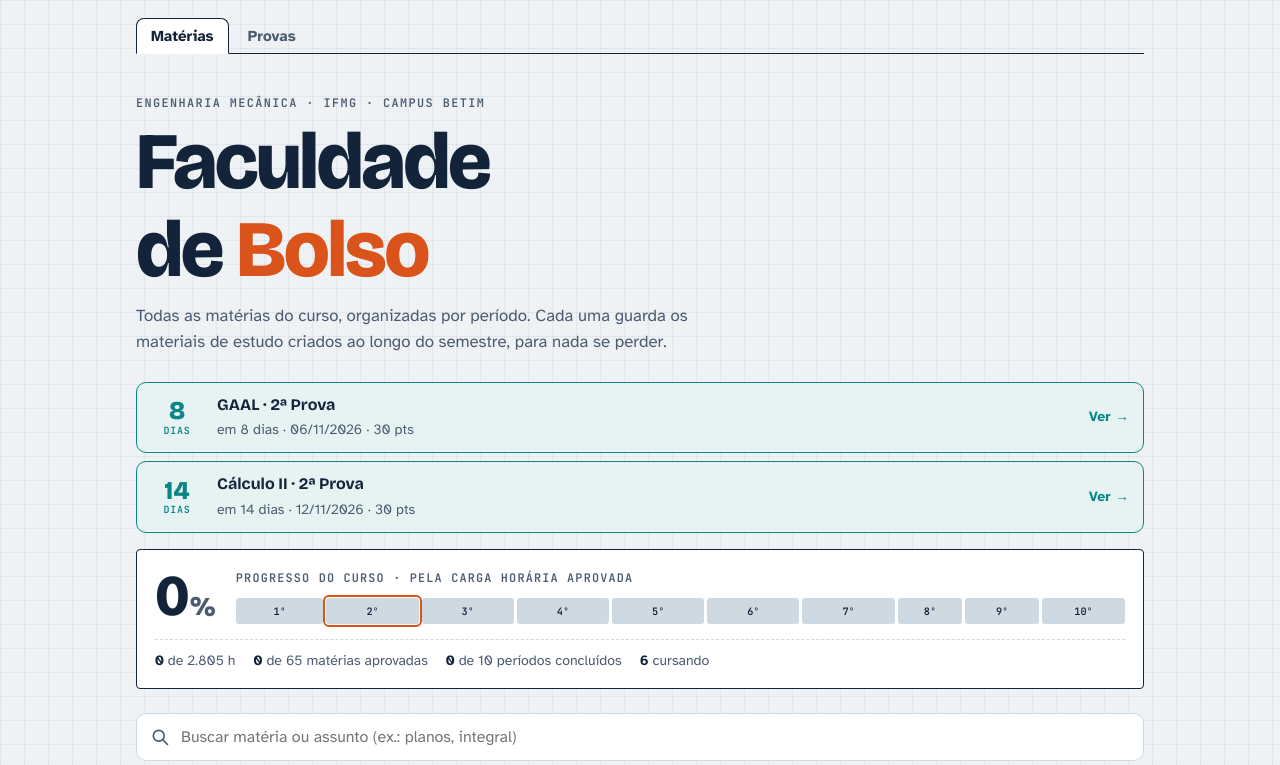
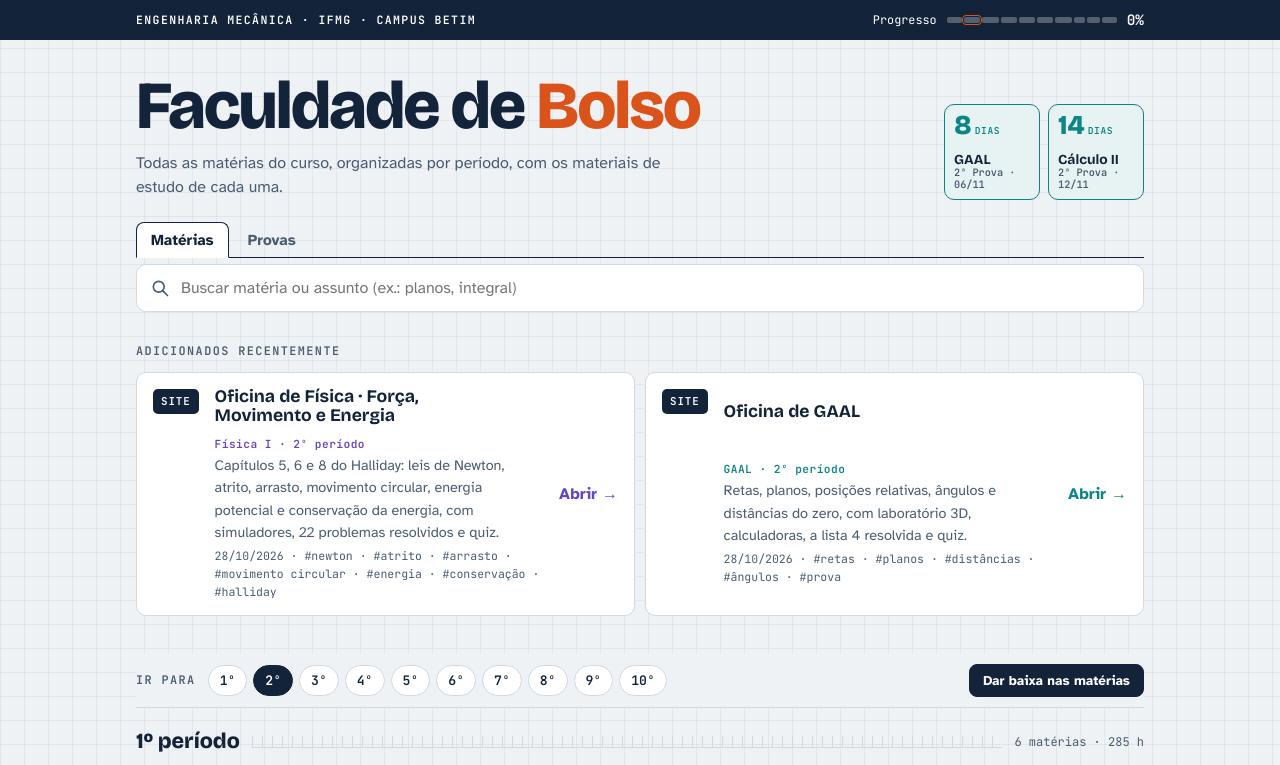
Before and after one commit to GuisBraz/Faculdade-de-bolso, a plain HTML site: page index.html in a window 1280 px wide. Shown: the top 765 px of the page. Drawn offline with nearby package versions, Linux system fonts and the light colour scheme.

Commit message:
Reorganiza o topo do hub
Faixa superior com curso e progresso minimalista, título acima de tudo,
alertas de prova em quadrados no canto superior direito e abas abaixo.

Co-Authored-By: Claude Opus 5.5 <noreply@anthropic.com>
Claude-Session: https://claude.ai/code/session_01EwjpRZMqSCHUJYT5YrUJ5W

```diff
--- a/index.html
+++ b/index.html
@@ -37,10 +37,22 @@ a{color:inherit}
 .eyebrow{font-family:var(--f-mono);font-size:.74rem;letter-spacing:.12em;text-transform:uppercase;color:var(--ink2);font-weight:600}
 
 /* topo */
-.top{padding-block:40px 26px}
-.top h1{font-size:clamp(2.6rem,9vw,5rem);font-weight:800;letter-spacing:-.03em;margin-top:6px}
+.topbar{background:var(--ink);color:var(--sheet)}
+.tbin{display:flex;align-items:center;justify-content:space-between;gap:16px;padding-block:9px;flex-wrap:wrap}
+.tbc{font-family:var(--f-mono);font-size:.72rem;letter-spacing:.12em;text-transform:uppercase;font-weight:600}
+.mini{display:flex;align-items:center;gap:10px;text-decoration:none;color:inherit;font-family:var(--f-mono);font-size:.74rem}
+.mini b{font-size:.9rem;font-variant-numeric:tabular-nums}
+.mbar{display:flex;gap:2px;width:170px;height:6px}
+.mbar i{display:block;height:100%;border-radius:2px;background:color-mix(in srgb,var(--sheet) 28%,transparent);overflow:hidden;position:relative}
+.mbar i em{position:absolute;inset:0 auto 0 0;background:var(--ok)}
+.mbar i.cur{outline:1.5px solid var(--accent);outline-offset:1px}
+.mini .rp{color:#FF8C80;white-space:nowrap}
+.top{padding-block:30px 22px;display:flex;align-items:flex-end;justify-content:space-between;gap:20px;flex-wrap:wrap}
+.tt{min-width:0}
+.top h1 a{text-decoration:none;color:inherit}
+.top h1{font-size:clamp(2.3rem,6.5vw,4.2rem);font-weight:800;letter-spacing:-.03em}
 .top h1 span{color:var(--accent)}
-.top p{color:var(--ink2);max-width:52ch;margin:.6rem 0 0;font-size:1.05rem}
+.top p{color:var(--ink2);max-width:52ch;margin:.4rem 0 0;font-size:1rem}
 .stamp{border:1.5px solid var(--ink);background:var(--sheet);font-family:var(--f-mono);font-size:.78rem;min-width:220px}
 .stamp div{display:grid;grid-template-columns:auto 1fr;gap:12px;padding:6px 12px;border-top:1px solid var(--line)}
 .stamp div:first-child{border-top:0}
@@ -157,21 +169,22 @@ details.periodo h2{color:var(--ink2)}
 .pill{font-family:var(--f-mono);font-size:.68rem;font-weight:600;letter-spacing:.08em;text-transform:uppercase;background:var(--accent);color:var(--sheet);padding:3px 8px;border-radius:999px;white-space:nowrap}
 body::before{content:"";position:fixed;inset:0 0 auto;height:env(safe-area-inset-top,0px);z-index:10;background:var(--paper)}
 @media (max-width:480px){.ruler{flex-wrap:wrap}.ruler .ticks{display:none}.ruler .ct{width:100%}}
-.tabs{display:flex;gap:4px;padding-block:18px 0;border-bottom:1.5px solid var(--ink)}
+.tabs{display:flex;gap:4px;padding-block:0;margin-bottom:6px;border-bottom:1.5px solid var(--ink)}
 .tabs a{font:700 .95rem var(--f-body);text-decoration:none;color:var(--ink2);padding:8px 14px;border-radius:8px 8px 0 0;display:flex;align-items:center;gap:8px;margin-bottom:-1.5px;border:1.5px solid transparent}
 .tabs a:hover{color:var(--ink)}
 .tabs a.on{color:var(--ink);background:var(--sheet);border-color:var(--ink);border-bottom-color:var(--sheet)}
 .tb{font:600 .68rem var(--f-mono);background:var(--accent);color:var(--sheet);border-radius:999px;padding:2px 7px}
-.alerts{display:grid;gap:8px;margin-bottom:16px}
-.alert{--lv:var(--accent2);display:grid;grid-template-columns:auto 1fr auto;gap:4px 14px;align-items:center;text-decoration:none;color:var(--ink);background:color-mix(in srgb,var(--lv) 10%,var(--sheet));border:1.5px solid var(--lv);border-radius:10px;padding:10px 14px}
+.alerts{display:flex;gap:8px;flex-wrap:wrap;justify-content:flex-end}
+.alerts:empty{display:none}
+.alert{--lv:var(--accent2);width:96px;aspect-ratio:1/1;display:flex;flex-direction:column;justify-content:space-between;text-decoration:none;color:var(--ink);background:color-mix(in srgb,var(--lv) 10%,var(--sheet));border:1.5px solid var(--lv);border-radius:10px;padding:8px 9px;transition:transform .15s}
+.alert:hover{transform:translateY(-2px)}
 .alert.l1{--lv:var(--bad)}.alert.l2{--lv:var(--accent)}
-.alert .cd{font-family:var(--f-disp);font-weight:800;font-size:1.6rem;line-height:1;color:var(--lv);text-align:center;min-width:52px}
-.alert .cd small{display:block;font:600 .62rem var(--f-mono);letter-spacing:.08em;text-transform:uppercase}
-.alert b{font-family:var(--f-disp)}
-.alert span{font-size:.88rem;color:var(--ink2)}
-.alert .go{font-weight:700;color:var(--lv);white-space:nowrap;font-size:.88rem}
-.phead{padding-block:30px 20px}
-.phead h1{font-size:clamp(2.4rem,8vw,4rem);font-weight:800;letter-spacing:-.03em;margin-top:6px}
+.alert .cd{font-family:var(--f-disp);font-weight:800;font-size:1.7rem;line-height:.95;color:var(--lv)}
+.alert .cd small{font:600 .6rem var(--f-mono);letter-spacing:.06em;text-transform:uppercase;margin-left:3px}
+.alert b{font-family:var(--f-disp);font-size:.86rem;line-height:1.1;display:block}
+.alert span.t{font:600 .64rem var(--f-mono);color:var(--ink2);line-height:1.2;display:block}
+.phead{padding-block:18px 16px}
+.phead h1{font-size:clamp(1.8rem,5vw,2.6rem);font-weight:800;letter-spacing:-.03em;margin-top:6px}
 .phead p{color:var(--ink2);max-width:60ch;margin:.5rem 0 0}
 .next{--mc:var(--accent);display:grid;grid-template-columns:auto 1fr;gap:6px 24px;align-items:center;background:var(--sheet);border:1.5px solid var(--ink);border-radius:4px;padding:20px;margin-bottom:22px;position:relative}
 .next .big{font-family:var(--f-disp);font-weight:800;font-size:clamp(3.4rem,12vw,5rem);line-height:.9;color:var(--mc);text-align:center;grid-row:span 3;font-variant-numeric:tabular-nums}
@@ -223,21 +236,18 @@ footer{padding-block:40px 40px;color:var(--ink2);font-family:var(--f-mono);font-
 </style>
 </head>
 <body>
+<div class="topbar"><div class="wrap tbin"><span class="tbc" id="curso">Engenharia Mecânica</span><a class="mini" id="prog" href="#" aria-label="Progresso do curso"></a></div></div>
 <main class="wrap">
+<header class="top">
+  <div class="tt">
+    <h1><a href="#">Faculdade de <span>Bolso</span></a></h1>
+    <p>Todas as matérias do curso, organizadas por período, com os materiais de estudo de cada uma.</p>
+  </div>
+  <div class="alerts" id="alerts" aria-label="Provas chegando"></div>
+</header>
 <nav class="tabs" aria-label="Seções"><a href="#" id="tabMat">Matérias</a><a href="#provas" id="tabProv">Provas<span class="tb" id="tabBadge" hidden></span></a></nav>
 
 <section id="home">
-  <header class="top">
-    <div>
-      <div class="eyebrow" id="curso">Engenharia</div>
-      <h1>Faculdade<br>de <span>Bolso</span></h1>
-      <p>Todas as matérias do curso, organizadas por período. Cada uma guarda os materiais de estudo criados ao longo do semestre, para nada se perder.</p>
-    </div>
-  </header>
-
-  <div class="alerts" id="alerts"></div>
-
-  <section class="prog" id="prog" aria-label="Progresso do curso"></section>
 
   <div class="search">
     <svg viewBox="0 0 24 24" fill="none" stroke="currentColor" stroke-width="2" stroke-linecap="round" aria-hidden="true"><circle cx="10.5" cy="10.5" r="6.5"/><path d="M15.5 15.5 21 21"/></svg>
@@ -376,9 +386,9 @@ function renderHome(){
   const P=D.periodos.map(p=>({p,...pst(p)}));
   const T=P.reduce((a,x)=>a+x.tot,0), Dn=P.reduce((a,x)=>a+x.done,0), pct=T?Dn/T*100:0;
   const nOk=P.reduce((a,x)=>a+x.ok.length,0), nRp=P.reduce((a,x)=>a+x.rp.length,0), nCur=MATS.filter(m=>m.status==='cursando').length, nClosed=P.filter(x=>x.full).length;
-  document.getElementById('prog').innerHTML='<div class="pct">'+(pct<10&&pct>0?pct.toFixed(1).replace('.',','):Math.floor(pct))+'<small>%</small></div><div class="lb">Progresso do curso · pela carga horária aprovada</div>'+
-    '<div class="segs">'+P.map(x=>'<div class="seg'+(x.p.atual?' cur':'')+'" style="flex:'+x.tot+'" title="'+x.p.numero+'º período: '+(x.tot?Math.round(x.done/x.tot*100):0)+'%"><i style="width:'+(x.tot?x.done/x.tot*100:0)+'%"></i><span>'+x.p.numero+'º</span></div>').join('')+'</div>'+
-    '<div class="sub"><span><b>'+Dn.toLocaleString('pt-BR')+'</b> de '+T.toLocaleString('pt-BR')+' h</span><span><b>'+nOk+'</b> de '+MATS.length+' matérias aprovadas</span><span><b>'+nClosed+'</b> de '+P.length+' períodos concluídos</span>'+(nCur?'<span><b>'+nCur+'</b> cursando</span>':'')+(nRp?'<span class="bad"><b>'+nRp+'</b> '+(nRp===1?'reprovada':'reprovadas')+' a refazer</span>':'')+'</div>';
+  const pctT=(pct<10&&pct>0?pct.toFixed(1).replace('.',','):Math.floor(pct))+'%';
+  const pg=document.getElementById('prog'); pg.title=Dn.toLocaleString('pt-BR')+' de '+T.toLocaleString('pt-BR')+' h · '+nOk+' de '+MATS.length+' matérias aprovadas · '+nClosed+' de '+P.length+' períodos concluídos'+(nCur?' · '+nCur+' cursando':'')+(nRp?' · '+nRp+' reprovada(s) a refazer':'');
+  pg.innerHTML='<span>Progresso</span><span class="mbar">'+P.map(x=>'<i class="'+(x.p.atual?'cur':'')+'" style="flex:'+x.tot+'"><em style="width:'+(x.tot?x.done/x.tot*100:0)+'%"></em></i>').join('')+'</span><b>'+pctT+'</b>'+(nRp?'<span class="rp">· '+nRp+' a refazer</span>':'');
   document.getElementById('jump').innerHTML=P.map(x=>'<button data-p="'+x.p.numero+'" class="'+(x.p.atual?'on ':'')+(x.full?'done':'')+'">'+(x.full?'✓ ':'')+x.p.numero+'º</button>').join('');
   document.querySelectorAll('#jump button').forEach(b=>b.onclick=()=>{ const el=document.getElementById('p'+b.dataset.p); if(el.tagName==='DETAILS')el.open=true; el.scrollIntoView({behavior:matchMedia('(prefers-reduced-motion: reduce)').matches?'auto':'smooth'}) });
   const eb=document.getElementById('editBtn'); eb.textContent=EDIT?'✓ Concluir':'Dar baixa nas matérias'; eb.classList.toggle('on',EDIT); eb.setAttribute('aria-pressed',EDIT);
@@ -448,7 +458,7 @@ function upcoming(lim){ return PR.filter(x=>x.tipo!=='reserva'&&daysTo(x.data)>=
 function renderAlerts(){
   const up=upcoming(14); const box=document.getElementById('alerts');
   box.innerHTML=up.slice(0,3).map(x=>{ const n=daysTo(x.data);
-    return '<a class="alert '+lvl(n)+'" href="#provas"><span class="cd">'+(n<=1?(n?'1':'!'):n)+'<small>'+(n===0?'hoje':n===1?'dia':'dias')+'</small></span><div><b>'+esc(x.mat.sigla)+' · '+esc(x.titulo)+'</b><br><span>'+cdTxt(n)+' · '+fdate(x.data)+(x.valor?' · '+x.valor+' pts':'')+'</span></div><span class="go">Ver →</span></a>' }).join('');
+    return '<a class="alert '+lvl(n)+'" href="#provas" title="'+esc(x.mat.nome+' · '+x.titulo+' · '+cdTxt(n)+' · '+fdate(x.data))+'"><span class="cd">'+(n===0?'hoje':n)+(n?'<small>'+(n===1?'dia':'dias')+'</small>':'')+'</span><span><b>'+esc(x.mat.sigla)+'</b><span class="t">'+esc(x.titulo.replace(/ \+ .*/,''))+' · '+fdate(x.data).slice(0,5)+'</span></span></a>' }).join('');
   const b=document.getElementById('tabBadge'), n7=upcoming(7).length; b.hidden=!n7; b.textContent=n7;
 }
 function provRow(x){ const n=daysTo(x.data), d=pd(x.data), past=n<0, res=x.tipo==='reserva';
```
